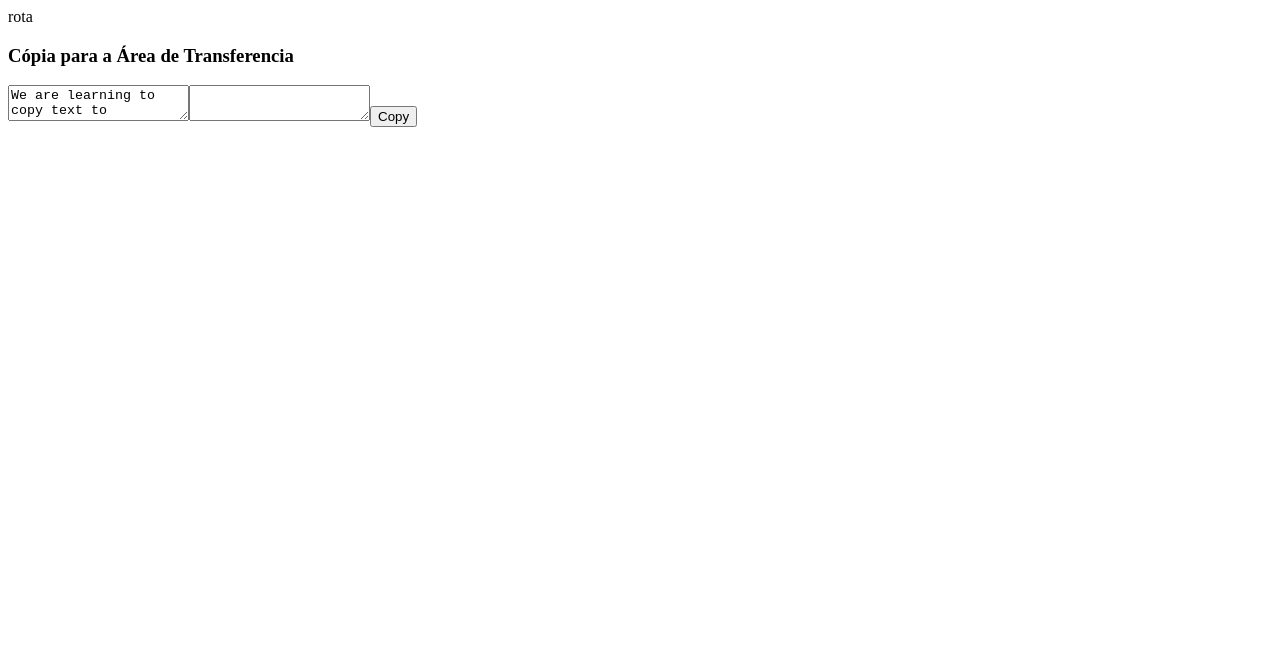
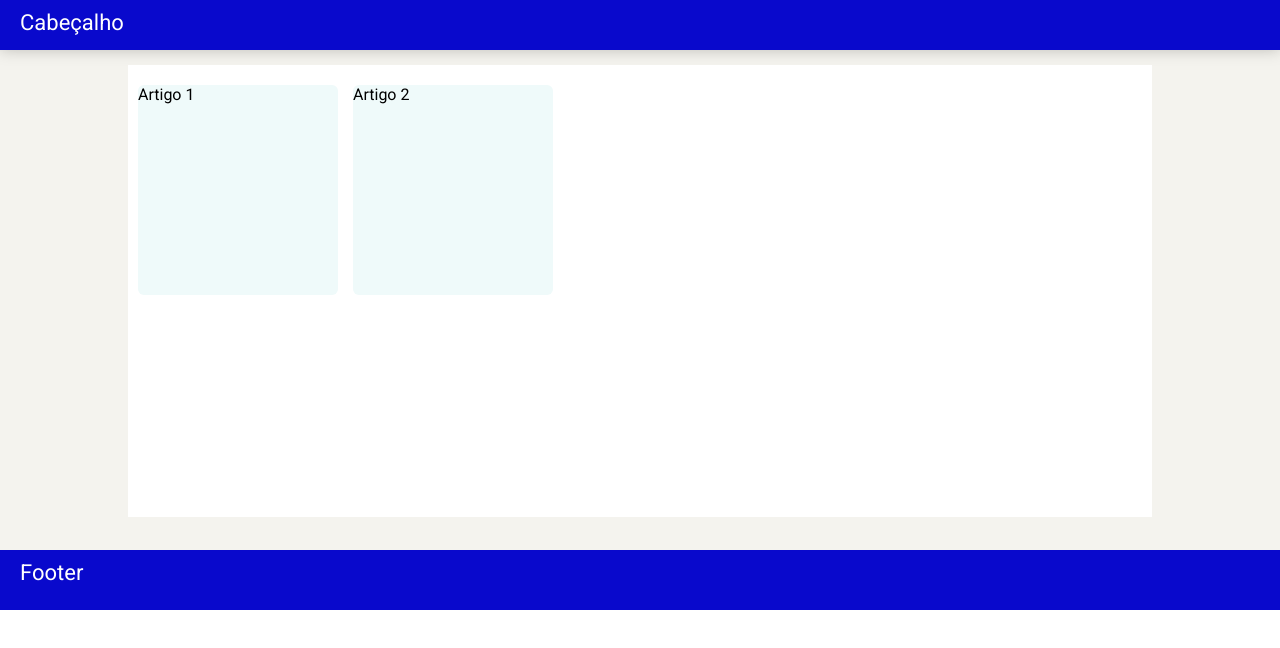
Before and after one commit to mauricioqvp/App01, a React (Create React App) app: page /teste in a window 1280 px wide. Shown: the top 648 px of the page. Built offline with nearby package versions, Linux system fonts and the light colour scheme; the HTML template or start-up script is replaced by a standard one.

Commit message:
Codigo mais limpo

```diff
--- a/src/App17.js
+++ b/src/App17.js
@@ -9,7 +9,6 @@ function App() {
 
   return (
     <div>
-      rota
       <RoutesApp />
     </div>
   );
--- a/src/Routes.js
+++ b/src/Routes.js
@@ -4,7 +4,7 @@ import AddDados from "./Pages/AddDados";
 import Home from "./Pages/Home";
 import Escola from "./Pages/LearnContextApi/Escola";
 import ListaDados from "./Pages/ListaDados";
-import Teste from "./diversos/Teste/teste";
+import Teste from "./diversos/App20";
 
 
 function RoutesApp() {
--- /dev/null
+++ b/src/assets/css/styles48.css
@@ -0,0 +1,57 @@
+@import url('https://fonts.googleapis.com/css2?family=Roboto:wght@300;400;700&display=swap');
+
+body{
+    margin: 0;
+    padding: 0;
+    font-family: 'Roboto', sans-serif;
+}
+
+.titulo{
+    padding: 10px 0 0 20px;
+}
+
+header{
+    height: 50px;
+    display: flex;
+    flex-direction: column;
+    background: rgb(9, 9, 204);
+    color: #FFF;
+    font-size: 22px;
+    box-shadow: 0 0 15px #999;
+}
+
+
+article{
+    height: 485px;
+    background-color: rgba(232, 229, 219, 0.462);
+    padding-top: 15px;
+}
+
+.caixa{
+    width: 80%;
+    height: 90%;
+    background-color: #FFF;
+    margin: 0 auto;
+    padding-top: 15px;
+    display: flex;
+    flex-direction: row;
+}
+
+.card{
+    width: 200px;
+    height: 210px;
+    border-radius: 6px;
+    margin: 5px 5px 5px 10px;
+    background-color: rgb(239, 250, 250);
+}
+
+footer{
+    height: 60px;
+    background-color: rgb(9, 9, 204);
+    color: #FFF;
+    font-size: 22px;
+}
+
+.texto-rodape{
+    padding: 10px 0 0 20px;
+}
--- a/src/diversos/App11.js
+++ b/src/diversos/App11.js
@@ -1,6 +1,6 @@
 import React, { Component } from 'react';
-import './assets/css/styles45.css';
-import imagem from './assets/imgs/cronometro.png';
+import '../assets/css/styles45.css';
+import imagem from '../assets/imgs/cronometro.png';
 
 /* Udemy
 *  Capítulo 45 - Curso React Js do zero ao avançado na prática
--- a/src/diversos/App12.js
+++ b/src/diversos/App12.js
@@ -1,5 +1,5 @@
 import React, { Component } from 'react';
-import './assets/css/styles45.css';
+//import './assets/css/styles45.css';
 import Barra from './Barra';
 
 /* Udemy
--- /dev/null
+++ b/src/diversos/App20.js
@@ -0,0 +1,31 @@
+import React from "react";
+import '../assets/css/styles48.css';
+
+function App20(){
+    return (
+        <div>
+            <header>
+                <div className="titulo">
+                    Cabeçalho
+                </div>
+            </header>
+            <article>
+                <div className="caixa">
+                    <div className="card">
+                        Artigo 1
+                    </div>
+                    <div className="card">
+                        Artigo 2
+                    </div>
+                </div>
+            </article>
+            <footer>
+                <div className="texto-rodape">
+                    Footer
+                </div>
+            </footer>
+        </div>
+    );
+}
+
+export default App20;
--- a/src/diversos/Barra.js
+++ b/src/diversos/Barra.js
@@ -1,5 +1,5 @@
 import React, { Component } from 'react';
-import './assets/css/styles46.css';
+//import './assets/css/styles46.css';
 
 /* Udemy
 *  Exercício meu -Curso React Js do zero ao avançado na prática
@@ -33,7 +33,7 @@ class Barra extends Component {
                 <meter id="disk_c" value="9" min="0" max="10">2 out of 10</meter>
 
                 */}
-                <label for="disk_d">Sódio:</label>
+                <label htmlFor="disk_d">Sódio:</label>
                 <meter id="disk_d" value={this.state.valor} min="-10" max="10" >para quê serve</meter>
 
                 <p className="botao" onClick={this.aumentar}>Aumentar</p>
--- a/src/index.js
+++ b/src/index.js
@@ -4,7 +4,7 @@ import App from './App17';
 
 const root = ReactDOM.createRoot(document.getElementById('root'));
 root.render(
-  <React.StrictMode>
-    <App />
-  </React.StrictMode>
+
+<App />
+
 );
```
Also changed, not shown: server.json (added, +19 -0 lines), src/diversos/App18.js (added, +45 -0 lines), src/diversos/App19.js (added, +49 -0 lines).
